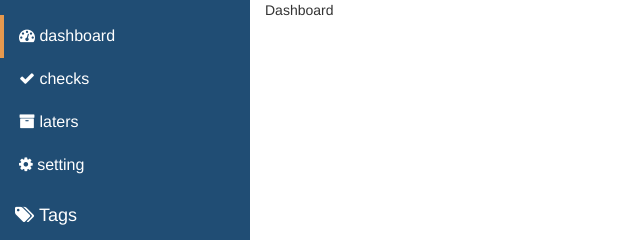
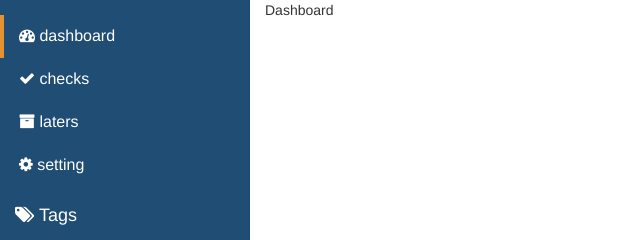
Before and after one commit to hogesuke/skimii, a plain HTML site: page www/index.html in a window 1280 px wide. Shown: the top 240 px of the page, 0-640 px from the left. Drawn offline with Linux system fonts and the light colour scheme; no server answers.

Commit message:
sidebarの選択色を微修正

```diff
--- a/sass/ui.scss
+++ b/sass/ui.scss
@@ -29,7 +29,7 @@ html, body {
         border-left: solid 4px #ffffff;
       }
       &.active {
-        border-left: solid 4px #e6994e;
+        border-left: solid 4px #e6932f;
       }
     }
   }
```
Also changed, not shown: www/css/ui.css.
